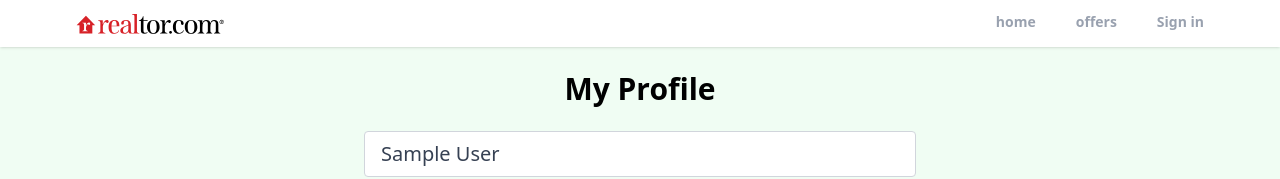
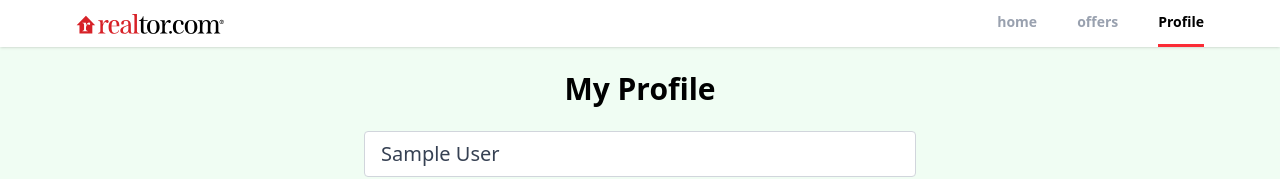
Before and after one commit to Hasan-Elmaghraby/realtor, a React (Vite) app: page /profile in a window 1280 px wide. Shown: the top 179 px of the page. Built offline with nearby package versions, Linux system fonts and the light colour scheme; no server answers; sample sign-in values are in the browser's storage.

Commit message:
compolete the header component and make it dynamic

```diff
--- a/src/components/shared/Header.tsx
+++ b/src/components/shared/Header.tsx
@@ -1,12 +1,26 @@
 import { useLocation, useNavigate } from "react-router-dom";
 import logo from "../../assets/images/logo.svg";
 import classNames from "classnames";
+import { useEffect, useState } from "react";
+import { getAuth } from "firebase/auth";
 
 export const Header = () => {
+  const [pageState, setPageState] = useState("Sign In");
   const location = useLocation();
   const navigate = useNavigate();
 
-  const pathMathRoute = (route: string) => {
+  const auth = getAuth();
+
+  useEffect(() => {
+    auth.onAuthStateChanged((user) => {
+      if (user) {
+        setPageState("Profile");
+      } else {
+        setPageState("Sign In");
+      }
+    });
+  }, [auth]);
+  const pathMatchRoute = (route: string) => {
     if (route === location.pathname) {
       return true;
     }
@@ -31,14 +45,14 @@ export const Header = () => {
           <ul className="flex space-x-10">
             <li
               className={`${classes}
-              ${pathMathRoute("/") && "!text-black !border-b-red-500"}`}
+              ${pathMatchRoute("/") && "!text-black !border-b-red-500"}`}
               onClick={() => navigate("/")}
             >
               home
             </li>
             <li
               className={`${classes} ${
-                pathMathRoute("/offers") && "!text-black !border-b-red-500"
+                pathMatchRoute("/offers") && "!text-black !border-b-red-500"
               }`}
               onClick={() => navigate("/offers")}
             >
@@ -46,11 +60,12 @@ export const Header = () => {
             </li>
             <li
               className={`${classes} ${
-                pathMathRoute("/sign-in") && "!text-black !border-b-red-500"
+                (pathMatchRoute("/sign-in") || pathMatchRoute("/profile")) &&
+                "!text-black !border-b-red-500"
               }`}
               onClick={() => navigate("/sign-in")}
             >
-              Sign in
+              {pageState}
             </li>
           </ul>
         </div>
```
